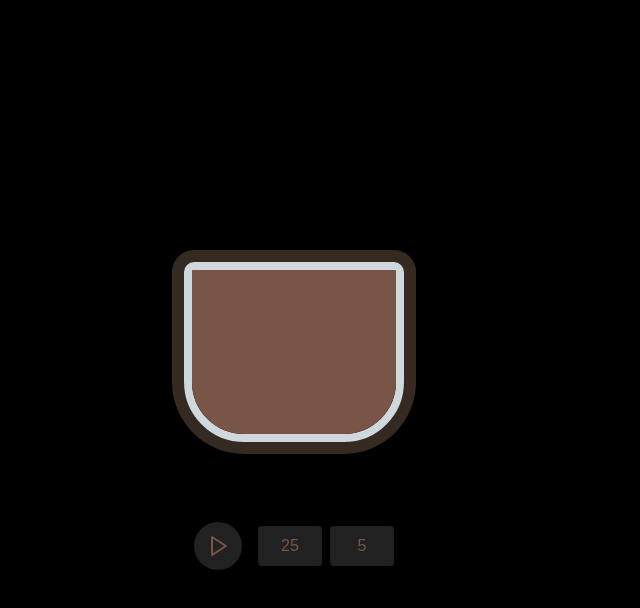
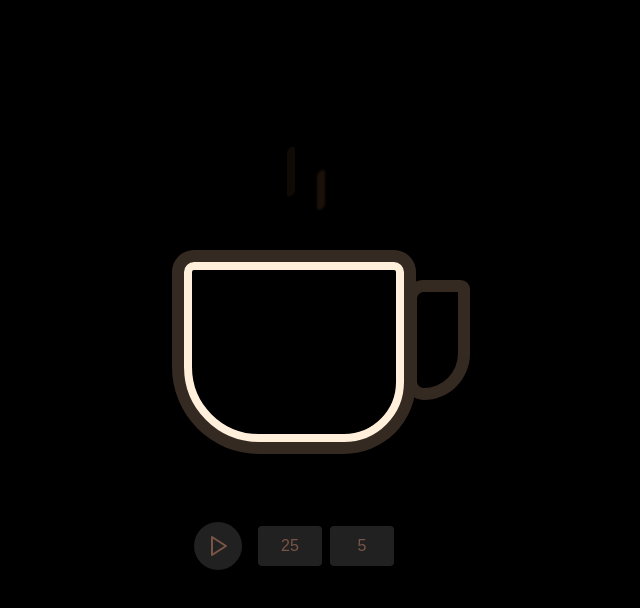
Before and after one commit to eugeniosaintemarie/coffeedoro, a Next.js app: page / in a window 1280 px wide. Shown: the top 608 px of the page, without its empty margins (346-986 px from the left). Built offline with nearby package versions, Linux system fonts and the light colour scheme.

Commit message:
refactor(coffee-cup): simplify CSS and component structure
Move coffee liquid styles to globals.css and streamline the component structure. This improves maintainability and reduces redundancy in the code.

```diff
--- a/app/globals.css
+++ b/app/globals.css
@@ -105,105 +105,20 @@ body {
   }
 }
 
-/* Sombra de la taza */
-.shadow-cup {
+/* Estilos de la taza de café exactamente como en el diseño original */
+.cup {
+  position: relative;
+  width: 220px;
+  height: 180px;
+  border: 8px solid #ffefdb;
   box-shadow: 0 0 0 12px #352a22;
+  border-radius: 10px 10px 60px 75px;
+  background: url("/coffee-pattern.png");
+  background-repeat: repeat-x;
+  background-position: 0 130px;
+  animation: filling 4s infinite;
 }
 
-/* Animación de vapor */
-@keyframes steaming {
-  0% {
-    opacity: 0;
-    transform: translateY(0);
-  }
-  50% {
-    opacity: 0.7;
-    filter: blur(1px);
-    transform: translateY(-15px);
-  }
-  100% {
-    opacity: 0;
-    transform: translateY(-30px);
-  }
-}
-
-.cup .steam {
-  animation: steaming 2s infinite;
-}
-
-.cup .steam:nth-child(1) {
-  animation-delay: 0.2s;
-}
-
-.cup .steam:nth-child(2) {
-  animation-delay: 0.6s;
-}
-
-.cup .steam:nth-child(3) {
-  animation-delay: 1s;
-}
-
-
-/* Animación de vapor */
-@keyframes steaming {
-  0% {
-    opacity: 0;
-    transform: translateY(0);
-  }
-  50% {
-    opacity: 0.7;
-    filter: blur(1px);
-    transform: translateY(-15px);
-  }
-  100% {
-    opacity: 0;
-    transform: translateY(-30px);
-  }
-}
-
-.cup .steam {
-  position: absolute;
-  border-radius: 10px 2px;
-  width: 8px;
-  background: rgba(142, 90, 52, 0.3);
-  animation: steaming 2s infinite;
-}
-
-.cup .steam:nth-child(1) {
-  top: -70px;
-  left: 65px;
-  height: 30px;
-  background: rgba(142, 90, 52, 0.14);
-  animation-delay: 0.2s;
-}
-
-.cup .steam:nth-child(2) {
-  top: -120px;
-  left: 95px;
-  height: 50px;
-  background: rgba(142, 90, 52, 0.33);
-  animation-delay: 0.6s;
-}
-
-.cup .steam:nth-child(3) {
-  top: -90px;
-  left: 125px;
-  height: 40px;
-  background: rgba(142, 90, 52, 0.2);
-  animation-delay: 1s;
-}
-
-.cup .cup-handle {
-  position: absolute;
-  top: 30px;
-  right: -50px;
-  width: 50px;
-  height: 80px;
-  border: 12px solid #352a22;
-  border-radius: 0 20px 20px 0;
-}
-
-/* Animación de llenado para el café */
 @keyframes filling {
   0%, 100% {
     background-position: 0 130px;
@@ -212,3 +127,55 @@ body {
     background-position: 600px -70px;
   }
 }
+
+.cup .cup-handle {
+  position: absolute;
+  top: 10px;
+  right: -74px;
+  width: 65px;
+  height: 120px;
+  border: 12px solid #352a22;
+  border-radius: 20px 10px 50px 20px;
+}
+
+.cup .steam {
+  position: absolute;
+  border-radius: 10px 2px;
+  width: 8px;
+  animation: steaming 2s infinite;
+}
+
+@keyframes steaming {
+  0%, 100% {
+    opacity: 0;
+  }
+  50% {
+    opacity: 1;
+    filter: blur(0.8px);
+    transform: translateY(-10px);
+  }
+}
+
+.cup .steam:nth-child(1) {
+  top: -70px;
+  left: 65px;
+  height: 30px;
+  background: #8e5a3423;
+  animation-delay: 0.2s;
+}
+
+.cup .steam:nth-child(2) {
+  top: -120px;
+  left: 95px;
+  height: 50px;
+  background: #8e5a3454;
+  animation-delay: 0.6s;
+}
+
+.cup .steam:nth-child(3) {
+  top: -90px;
+  left: 125px;
+  height: 40px;
+  background: #8e5a3433;
+  animation-delay: 1s;
+}
--- a/components/coffee-cup.tsx
+++ b/components/coffee-cup.tsx
@@ -5,34 +5,15 @@ interface CoffeeCupProps {
   isWorking: boolean
 }
 
-const CoffeeCup: FC<CoffeeCupProps> = ({ percentage, isWorking }) => {
-  // Calcular la altura del líquido basado en el porcentaje
-  const liquidHeight = `${percentage}%`
-
+// Componente simplificado que sigue el diseño original
+const CoffeeCup: FC<CoffeeCupProps> = () => {
   return (
-    <div className="relative flex items-center justify-center my-8">
-      {/* Steam elements - positioned outside the cup */}
-      <div className="relative">
-        <div className="cup relative w-[220px] h-[180px] border-[8px] border-[#CFD8DC] shadow-cup rounded-[10px_10px_60px_60px] overflow-hidden">
-          {/* Steam elements */}
-          <span className="steam"></span>
-          <span className="steam"></span>
-          <span className="steam"></span>
-
-          {/* Cup handle */}
-          <div className="cup-handle"></div>
-
-          {/* Coffee liquid */}
-          <div
-            className="absolute bottom-0 left-0 right-0 bg-[#795548] transition-all duration-1000 ease-linear"
-            style={{
-              height: liquidHeight,
-              backgroundImage: isWorking ? 'url("/coffee-pattern.png")' : 'none',
-              backgroundRepeat: 'repeat-x',
-              animation: isWorking ? 'filling 4s infinite' : 'none'
-            }}
-          ></div>
-        </div>
+    <div className="flex items-center justify-center my-8">
+      <div className="cup">
+        <span className="steam"></span>
+        <span className="steam"></span>
+        <span className="steam"></span>
+        <div className="cup-handle"></div>
       </div>
     </div>
   )
```
